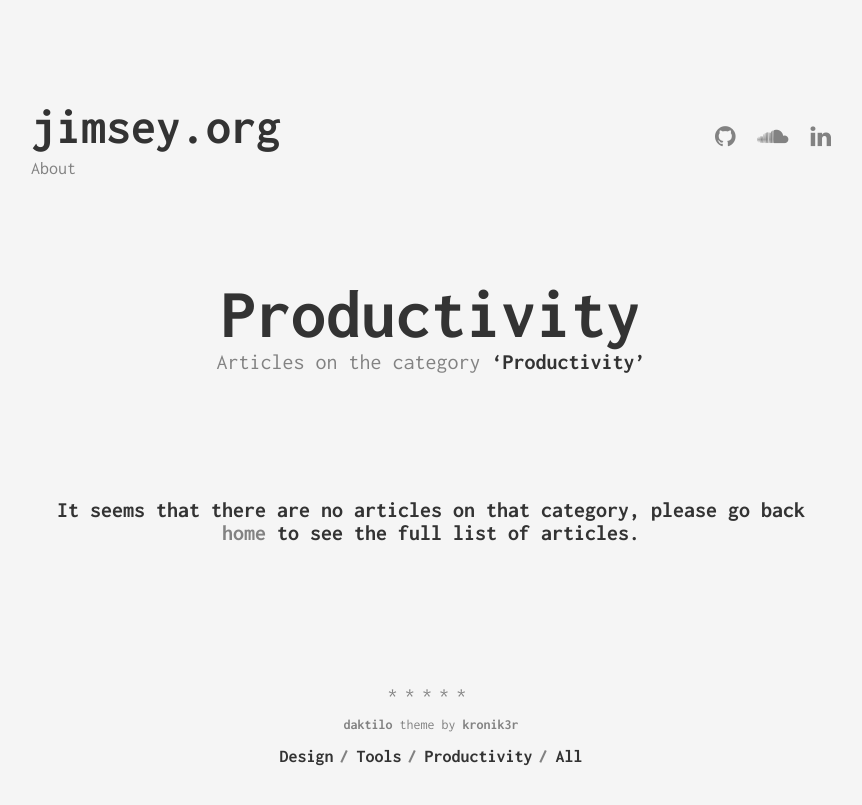
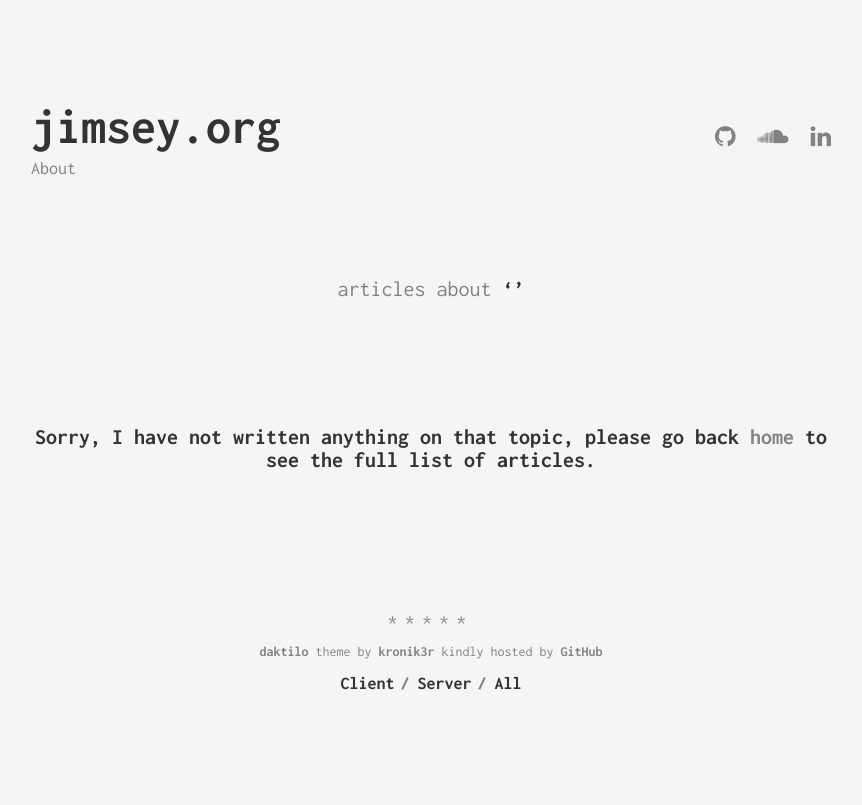
Before and after one commit to the-james-burton/the-james-burton.github.io, a Jekyll site: the page built from categories/productivity.html, in a window 1280 px wide. Shown: the top 805 px of the page, without its empty margins (209-1071 px from the left). Built offline with Jekyll 4.4.1, drawn with Linux system fonts in a browser that asks for light colours.

Commit message:
minor text changes, credit github for posting

```diff
--- a/_config.yml
+++ b/_config.yml
@@ -9,6 +9,7 @@ author:
   fullname: James Burton
   googleplus: https://plus.google.com/u/0/104887858566440024499
   github: the-james-burton
+  pages: the-james-burton/the-james-burton.github.io
   soundcloud: jimsey
   linkedin: james-burton-86bb1730
   # disqus: your_disqus_username
--- a/_data/categories.yml
+++ b/_data/categories.yml
@@ -1,8 +1,5 @@
-- slug: design
-  name: Design
+- slug: client
+  name: Client
 
-- slug: tools
-  name: Tools
-
-- slug: productivity
-  name: Productivity
+- slug: server
+  name: Server
--- a/_includes/category/title.html
+++ b/_includes/category/title.html
@@ -6,5 +6,5 @@
 
 <h1 class="page-title">
     <div class="page-title__text">{{ category_name }}</div>
-    <div class="page-title__subtitle">Articles on the category <strong>‘{{ category_name }}’</strong></div>
+    <div class="page-title__subtitle">articles about <strong>‘{{ category_name }}’</strong></div>
 </h1>
--- a/_includes/page/explore.html
+++ b/_includes/page/explore.html
@@ -1,6 +1,10 @@
 <div class="explore">
     <div class="explore__devider">*****</div>
-    <div class="explore__label"><a href="https://github.com/{{ site.theme.author }}/{{ site.theme.name }}">{{ site.theme.name }}</a> theme by <a href="https://github.com/{{ site.theme.author }}">{{ site.theme.author }}</a></div>
+    <div class="explore__label">
+      <a href="https://github.com/{{ site.theme.author }}/{{ site.theme.name }}">{{ site.theme.name }}</a> theme by
+      <a href="https://github.com/{{ site.theme.author }}">{{ site.theme.author }}</a> kindly hosted by
+      <a href="https://github.com/{{ site.author.pages }}">GitHub</a>
+    </div>
     <ul class="categories">
         {% for category in site.data.categories %}
             <li class="categories__item"><a href="{{ '/categories/' | append: category.slug | prepend: site.baseurl }}">{{ category.name }}</a></li>
--- a/_layouts/category.html
+++ b/_layouts/category.html
@@ -19,7 +19,7 @@ layout: default
 
     {% if empty_category %}
         <li class="empty-post-list">
-            It seems that there are no articles on that category,
+            Sorry, I have not written anything on that topic,
             please go back <a href="/">home</a> to see the full list of articles.
         </li>
     {% endif %}
```
